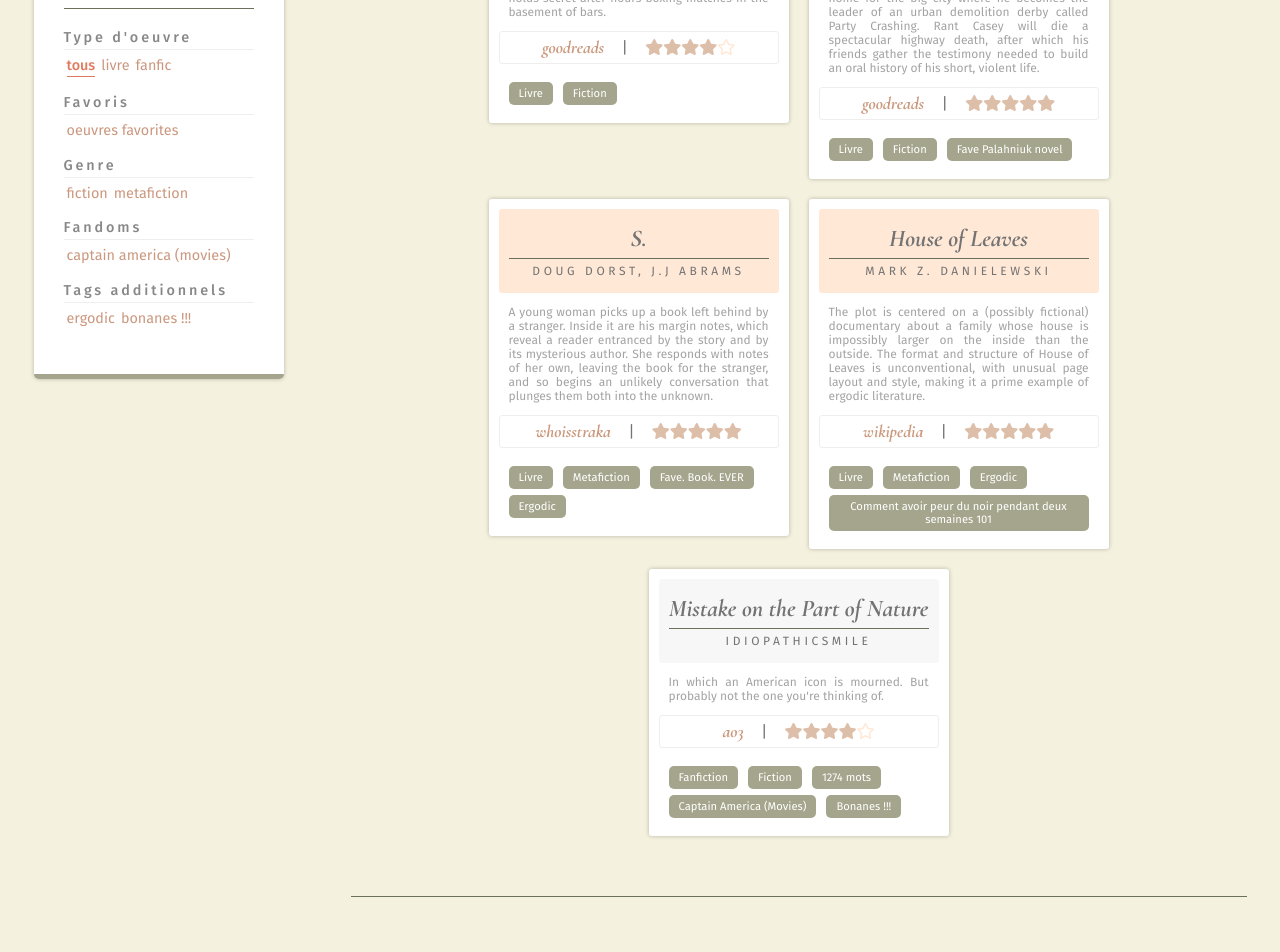
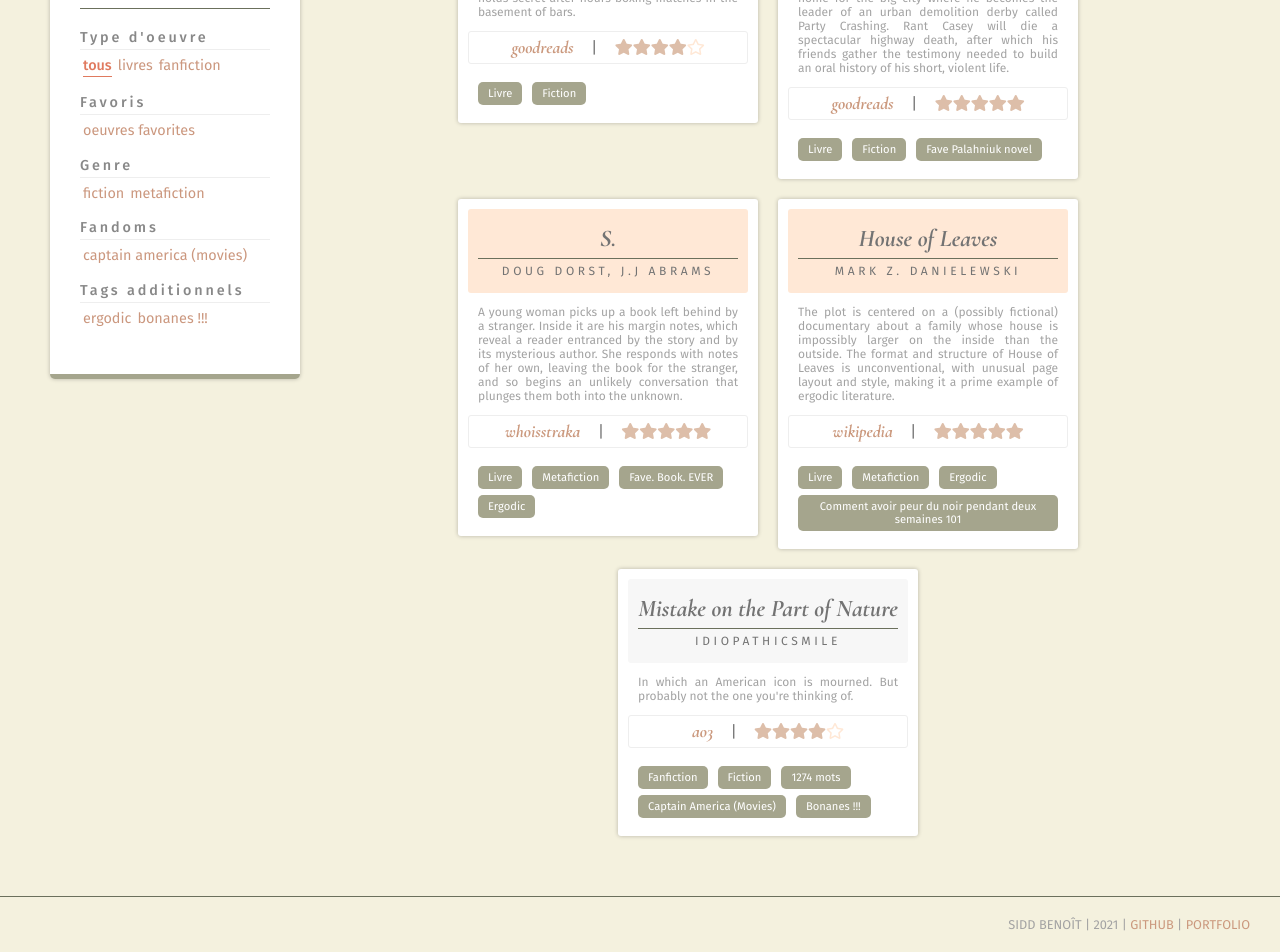
Before and after one commit to islesetglaciers/nisaba, a Vue app: page / in a window 1280 px wide. Shown: the part 295-1247 px from the top of the page. Before the commit the page ends 1192 px from the top, so only its background shows below. Built offline with nearby package versions, Linux system fonts and the light colour scheme.

Commit message:
filtres et footer

```diff
--- a/src/App.vue
+++ b/src/App.vue
@@ -65,6 +65,11 @@
     padding-bottom: 5px;
   }
 
+  #nav a:hover {
+    color: #e07a5f;
+    transition: .5s;
+  }
+
   #nav a.router-link-exact-active {
     color: #e07a5f;
     font-weight: 700;
--- a/src/components/Filtres.vue
+++ b/src/components/Filtres.vue
@@ -10,10 +10,10 @@
           :class="{ actif: courant === 'tous' }">Tous</li>
           <li
           @click="changerFiltre('Livre')"
-          :class="{ actif: courant === 'Livre' }">Livre</li>
+          :class="{ actif: courant === 'Livre' }">Livres</li>
           <li
           @click="changerFiltre('Fanfiction')"
-          :class="{ actif: courant === 'Fanfiction' }">Fanfic</li>
+          :class="{ actif: courant === 'Fanfiction' }">Fanfiction</li>
         </ul>
       </div>
       <div class="categorie">
@@ -78,7 +78,9 @@ export default {
   .filtres {
     min-width: 250px;
     max-width: 300px;
-    margin: 0 auto;
+    margin: 0;
+    margin-left: 50px;
+    position: fixed;
   }
 
   .categories {
--- /dev/null
+++ b/src/components/Footer.vue
@@ -0,0 +1,29 @@
+<template>
+  <footer>
+    <p>Sidd Benoît | 2021 | <a href="https://github.com/islesetglaciers" target="_blank" rel="noopener noreferrer">github</a> | <a href="https://siddbenoit.netlify.app/" target="_blank" rel="noopener noreferrer">portfolio</a></p>
+  </footer>
+</template>
+
+<style>
+footer {
+    border-top: 1px solid #6b705c;
+    text-align: right;
+    color: #a3a3a3;
+}
+
+footer p {
+    margin: 20px 30px;
+    font-size: .8em;
+    text-transform: uppercase;
+}
+
+footer a {
+    color: #cb997e;
+    text-decoration: none;
+}
+
+footer a:hover {
+    color: #e07a5f;
+    transition: .5s;
+}
+</style>
--- a/src/components/ListeOeuvres.vue
+++ b/src/components/ListeOeuvres.vue
@@ -17,8 +17,7 @@ export default {
     .oeuvres {
         max-width: 70%;
         padding-bottom: 50px;
-        margin: 0 auto;
-        border-bottom: 1px solid #6b705c;
+        margin-left: 25%;
         display: flex;
         justify-content: center;
         flex-wrap: wrap;
--- a/src/views/AjouterOeuvre.vue
+++ b/src/views/AjouterOeuvre.vue
@@ -29,6 +29,7 @@
             <div class="input-eval">
                 <label for="eval-oeuvre">Évaluation (sur 5) :</label>
                 <input type="number" v-model.number="eval" id="eval-oeuvre" min="0" max="5" step="1">
+                <div class="specs">Chiffres ronds seulement</div>
             </div>
 
             <div class="input-eval">
@@ -57,8 +58,9 @@
         <label for="tags">Tags additionnels :</label>
         <input type="text" v-model="tempTag" id="tags" @keyup="ajouterTag">
         <div class="specs">Séparer chaque "tag" par des virgules</div>
+        <div class="specs">Si vous voulez pouvoir filtrer selon ces tags, ils doivent avoir une longueur de 15 caractères maximum</div>
         <div class="les-tags" v-for="tag in tags" :key="tag">
-            <span @click="enleverTag(tag)">{{ tag }}</span>
+            <span @click="enleverTag(tag)">{{ tag }} <span>x</span></span>
         </div>
         <div class="soumettre">
             <button>Ajouter</button>
@@ -203,6 +205,10 @@ input[type="checkbox"] {
     color: white;
     cursor: pointer;
 }
+
+.les-tags span span {
+    color: #e07a5f;
+}
 .soumettre {
     width: 100%;
     display: flex;
--- a/src/views/Index.vue
+++ b/src/views/Index.vue
@@ -3,16 +3,18 @@
     <Filtres @changementFiltre="courant = $event" :courant="courant"  :genres="genres" :pairings="pairings" :fandoms="fandoms" :tags="tags" />
     <ListeOeuvres :oeuvres="oeuvresFiltrees" />
   </div>
+  <Footer />
 </template>
 
 <script>
 import ListeOeuvres from '../components/ListeOeuvres.vue'
 import Filtres from '../components/Filtres.vue'
 import donneesOeuvres from '../assets/data.json'
+import Footer from '../components/Footer.vue'
 
 export default {
   name: 'Index',
-  components: { ListeOeuvres, Filtres },
+  components: { ListeOeuvres, Filtres, Footer },
   data() {
     return {
       courant: 'tous',
@@ -93,4 +95,8 @@ export default {
     align-items: flex-start;
     flex-direction: row;
   }
+
+  footer {
+    flex-direction: column;
+  }
 </style>
```
